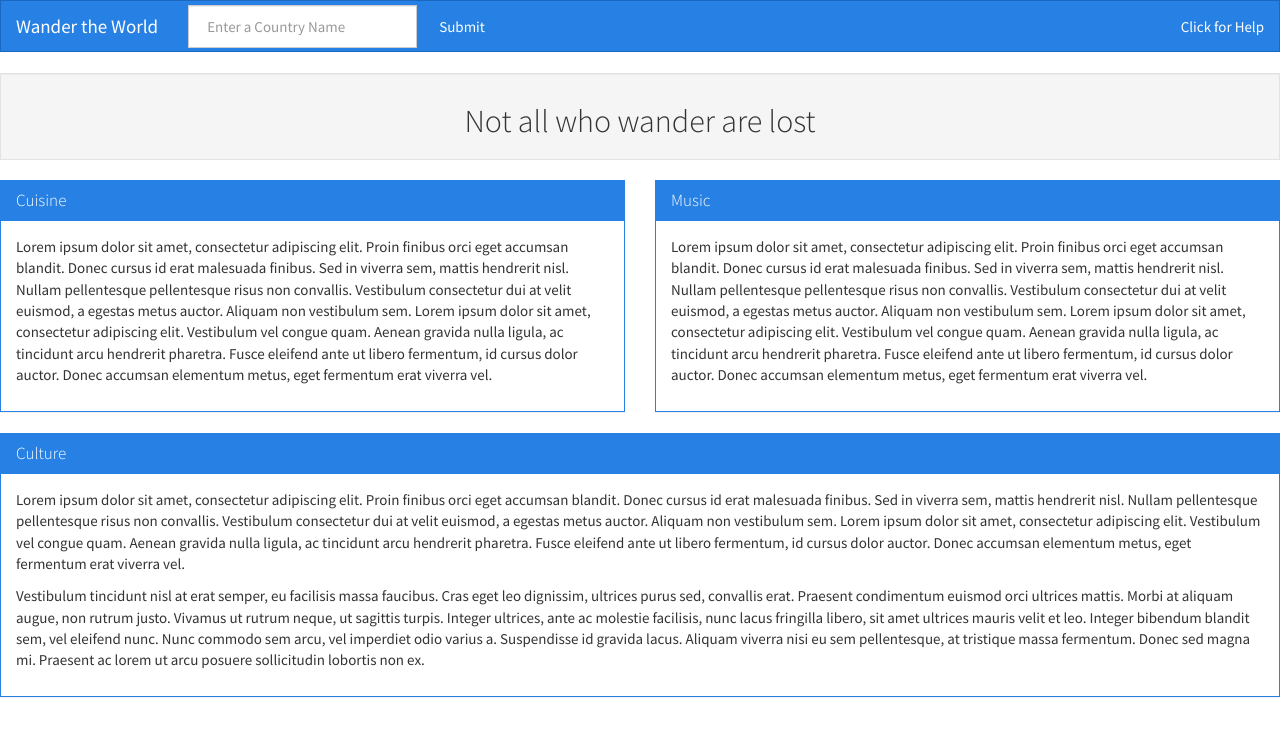
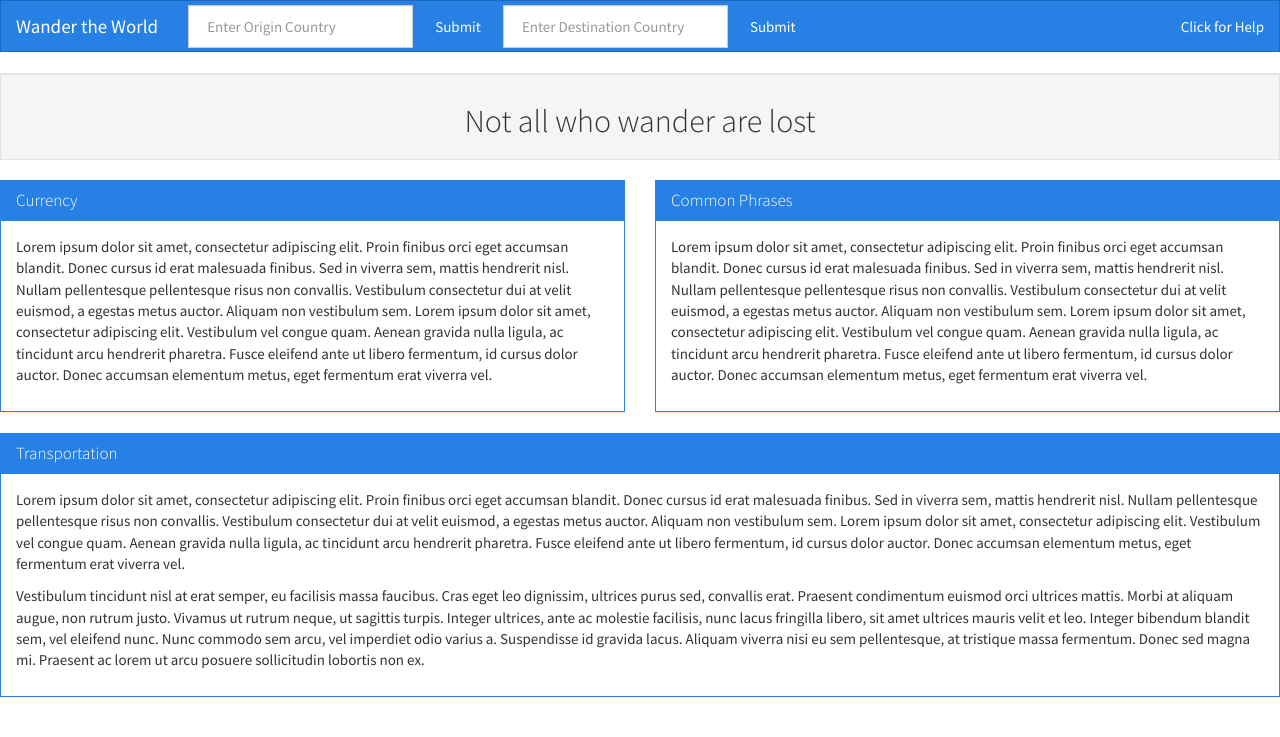
Before and after one commit to Markliebs/groupproject1, a PHP site: page / in a window 1280 px wide. Shown: the top 737 px of the page. Run offline with PHP 8.4, Linux system fonts and the light colour scheme; some libraries are stand-ins or nearby versions.

Commit message:
More tweaks to layout and added some CSS

```diff
--- a/assets/css/style.css
+++ b/assets/css/style.css
@@ -3,3 +3,7 @@
     text-justify: auto;
 
 }
+
+input.form-control.textBox {
+    width: 15em;
+}
--- a/index.html
+++ b/index.html
@@ -51,9 +51,13 @@
       </ul>-->
             <form class="navbar-form navbar-left" role="search">
                 <div class="form-group">
-                    <input type="text" class="form-control" placeholder="Enter a Country Name">
+                    <input type="text" class="form-control textBox" placeholder="Enter Origin Country">
                 </div>
-                <button type="submit" class="btn btn-primary" id="submitSearch">Submit</button>
+                <button type="submit" class="btn btn-primary" id="submitSearch1">Submit</button>
+                <div class="form-group">
+                    <input type="text" class="form-control textBox" placeholder="Enter Destination Country">
+                </div>
+                <button type="submit" class="btn btn-primary" id="submitSearch2">Submit</button>
             </form>
             <ul class="nav navbar-nav navbar-right">
                 <li><a href="#" id="helpButton">Click for Help</a></li>
@@ -71,7 +75,7 @@
         <div class="col-lg-6 col-md-6 col-sm-12">
             <div class="panel panel-primary">
                 <div class="panel-heading">
-                    <h3 class="panel-title">Cuisine</h3>
+                    <h3 class="panel-title">Currency</h3>
                     <!--<div class="btn-group">
   <a href="#" class="btn btn-primary btn-sm">Cuisine</a>
   <a href="#" class="btn btn-primary btn-sm dropdown-toggle" data-toggle="dropdown" aria-expanded="false"><span class="caret"></span>Cuisine</a>
@@ -85,7 +89,7 @@
 </div>
 </h3> delete other h3 closing tag once dropdowns are reinstated-->
                 </div>
-                <div class="panel-body" id="food">
+                <div class="panel-body" id="currency">
                     <p>Lorem ipsum dolor sit amet, consectetur adipiscing elit. Proin finibus orci eget accumsan blandit. Donec cursus id erat malesuada finibus. Sed in viverra sem, mattis hendrerit nisl. Nullam pellentesque pellentesque risus non convallis.
                         Vestibulum consectetur dui at velit euismod, a egestas metus auctor. Aliquam non vestibulum sem. Lorem ipsum dolor sit amet, consectetur adipiscing elit. Vestibulum vel congue quam. Aenean gravida nulla ligula, ac tincidunt arcu
                         hendrerit pharetra. Fusce eleifend ante ut libero fermentum, id cursus dolor auctor. Donec accumsan elementum metus, eget fermentum erat viverra vel.</p>
@@ -96,7 +100,7 @@
         <div class="col-lg-6 col-md-6 col-sm-12">
             <div class="panel panel-primary">
                 <div class="panel-heading">
-                    <h3 class="panel-title">Music</h3>
+                    <h3 class="panel-title">Common Phrases</h3>
                     <!--<div class="btn-group">
   <a href="#" class="btn btn-primary btn-sm">Music</a>
   <a href="#" class="btn btn-primary btn-sm dropdown-toggle" data-toggle="dropdown" aria-expanded="false"><span class="caret"></span></a>
@@ -110,7 +114,7 @@
 </div>
 </h3> delete other h3 closing tag once dropdowns are reinstated-->
                 </div>
-                <div class="panel-body" id="music">
+                <div class="panel-body" id="phrases">
                     <p>Lorem ipsum dolor sit amet, consectetur adipiscing elit. Proin finibus orci eget accumsan blandit. Donec cursus id erat malesuada finibus. Sed in viverra sem, mattis hendrerit nisl. Nullam pellentesque pellentesque risus non convallis.
                         Vestibulum consectetur dui at velit euismod, a egestas metus auctor. Aliquam non vestibulum sem. Lorem ipsum dolor sit amet, consectetur adipiscing elit. Vestibulum vel congue quam. Aenean gravida nulla ligula, ac tincidunt arcu
                         hendrerit pharetra. Fusce eleifend ante ut libero fermentum, id cursus dolor auctor. Donec accumsan elementum metus, eget fermentum erat viverra vel.</p>
@@ -122,7 +126,7 @@
         <div class="col-lg-12 col-md-12 col-sm-12">
             <div class="panel panel-primary">
                 <div class="panel-heading">
-                    <h3 class="panel-title">Culture</h3>
+                    <h3 class="panel-title">Transportation</h3>
                     <!--
                         <div class="btn-group">
   <a href="#" class="btn btn-primary btn-sm">Culture</a>
@@ -139,7 +143,7 @@
 
 
                 </div>
-                <div class="panel-body" id="culture">
+                <div class="panel-body" id="transport">
                     <p>Lorem ipsum dolor sit amet, consectetur adipiscing elit. Proin finibus orci eget accumsan blandit. Donec cursus id erat malesuada finibus. Sed in viverra sem, mattis hendrerit nisl. Nullam pellentesque pellentesque risus non convallis.
                         Vestibulum consectetur dui at velit euismod, a egestas metus auctor. Aliquam non vestibulum sem. Lorem ipsum dolor sit amet, consectetur adipiscing elit. Vestibulum vel congue quam. Aenean gravida nulla ligula, ac tincidunt arcu
                         hendrerit pharetra. Fusce eleifend ante ut libero fermentum, id cursus dolor auctor. Donec accumsan elementum metus, eget fermentum erat viverra vel.</p>
```
